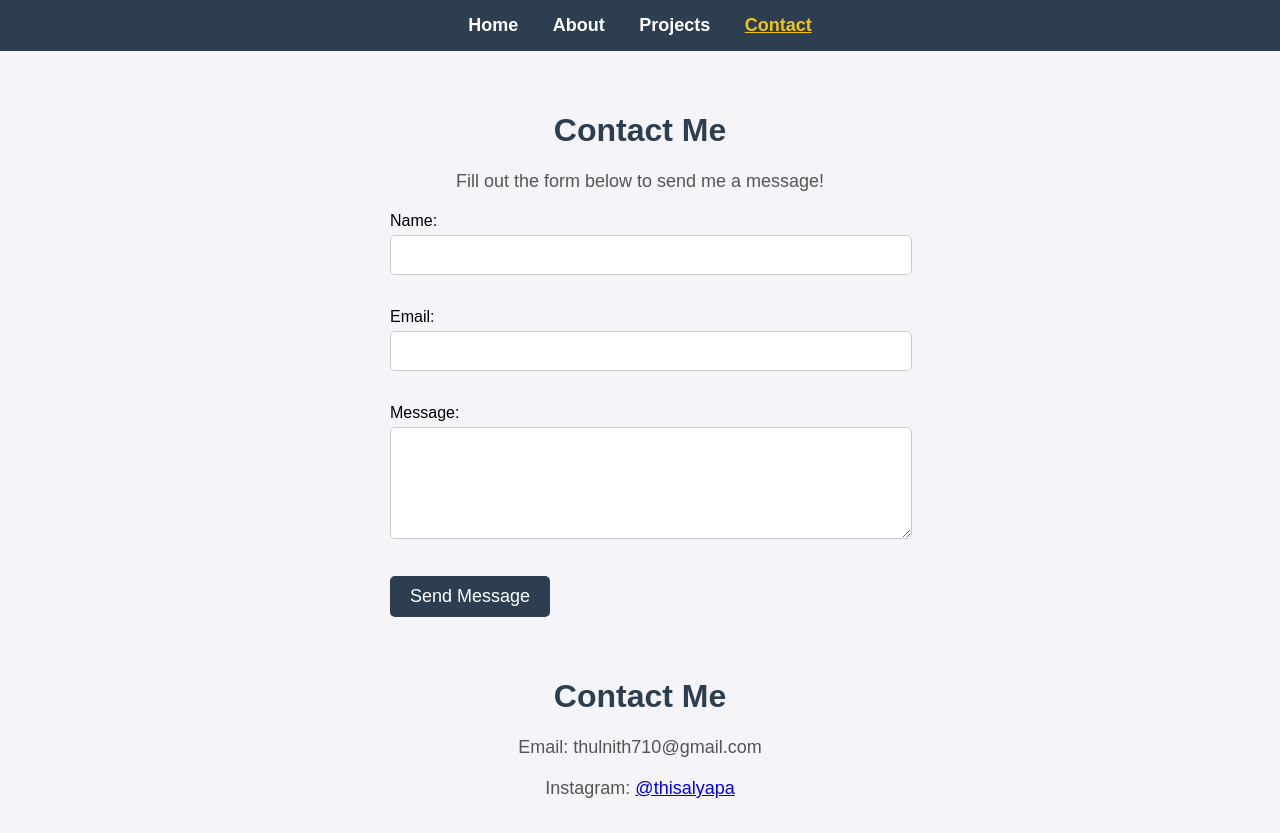
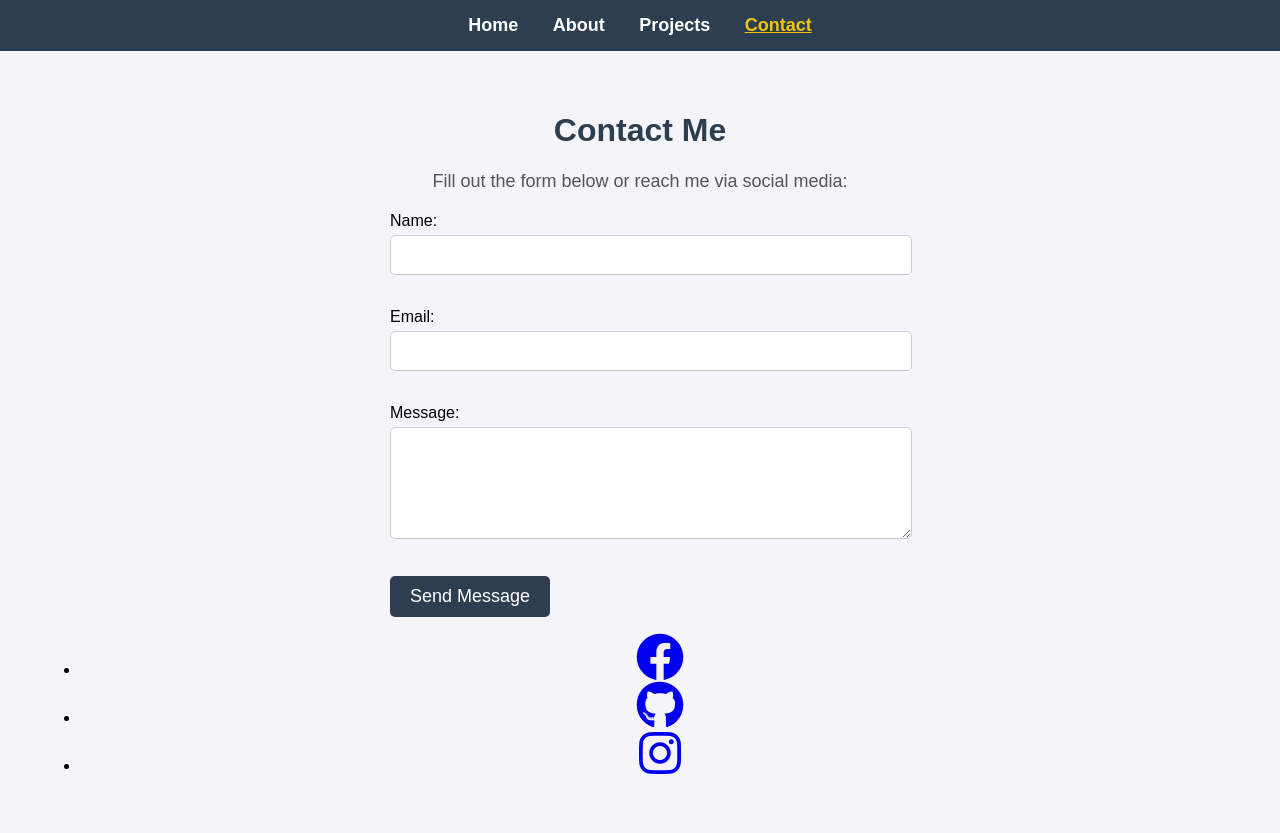
Before and after one commit to thisalyapa/thisal-site, a plain HTML site: page contact.html in a window 1280 px wide. Drawn offline with Linux system fonts and the light colour scheme.

Commit message:
Refactor contact.html for improved layout and SEO
Updated HTML structure and added meta tags for better SEO.

```diff
--- a/contact.html
+++ b/contact.html
@@ -1,12 +1,24 @@
 <!DOCTYPE html>
-<html>
+<html lang="en">
 <head>
-    <title>Contact - Thisal Yapa</title>
+  <meta charset="UTF-8">
+  <meta name="viewport" content="width=device-width, initial-scale=1.0">
+  <title>Thisal Yapa - Contact</title>
+  <meta name="description" content="Get in touch with Thisal Yapa.">
+
+  <!-- Google Fonts -->
+  <link rel="preconnect" href="https://fonts.googleapis.com">
+  <link rel="preconnect" href="https://fonts.gstatic.com" crossorigin>
+  <link href="https://fonts.googleapis.com/css2?family=Roboto:ital,wght@0,100..900;1,100..900&display=swap" rel="stylesheet">
+
+  <!-- Font Awesome -->
+  <link rel="stylesheet" href="https://cdnjs.cloudflare.com/ajax/libs/font-awesome/6.4.0/css/all.min.css">
+
+  <!-- CSS -->
   <link rel="stylesheet" href="style.css">
+</head>
+<body>
 
-  </head>
-
-  <body>
   <nav>
     <a href="index.html">Home</a>
     <a href="about.html">About</a>
@@ -14,9 +26,10 @@
     <a href="contact.html" class="active">Contact</a>
   </nav>
 
-    <div class="content">
+  <div class="content fade-in">
+    <div class="contact-box">
       <h1>Contact Me</h1>
-      <p>Fill out the form below to send me a message!</p>
+      <p>Fill out the form below or reach me via social media:</p>
 
       <form action="https://formspree.io/f/xjkpjobq" method="POST">
         <label for="name">Name:</label><br>
@@ -30,13 +43,14 @@
 
         <button type="submit">Send Message</button>
       </form>
+
+      <ul class="social-links">
+        <li><a href="https://www.facebook.com/share/17Tv2SjEbY/?mibextid=wwXIfr" target="_blank"><i class="fab fa-facebook fa-3x"></i></a></li>
+        <li><a href="https://github.com/thisalyapa" target="_blank"><i class="fab fa-github fa-3x"></i></a></li>
+        <li><a href="https://www.instagram.com/thisalyapa?igsh=MXVmNDZjOGsxeWJ5MQ%3D%3D&utm_source=qr" target="_blank"><i class="fab fa-instagram fa-3x"></i></a></li>
+      </ul>
      </div>
-  </body>
+  </div>
 
-
-
-    <h1>Contact Me</h1>
-    <p>Email: thulnith710@gmail.com</p>
-    <p>Instagram: <a href="https://instagram.com/">@thisalyapa</a></p>
 </body>
 </html>
```
Lines whose indentation alone changed are shown as unchanged.
